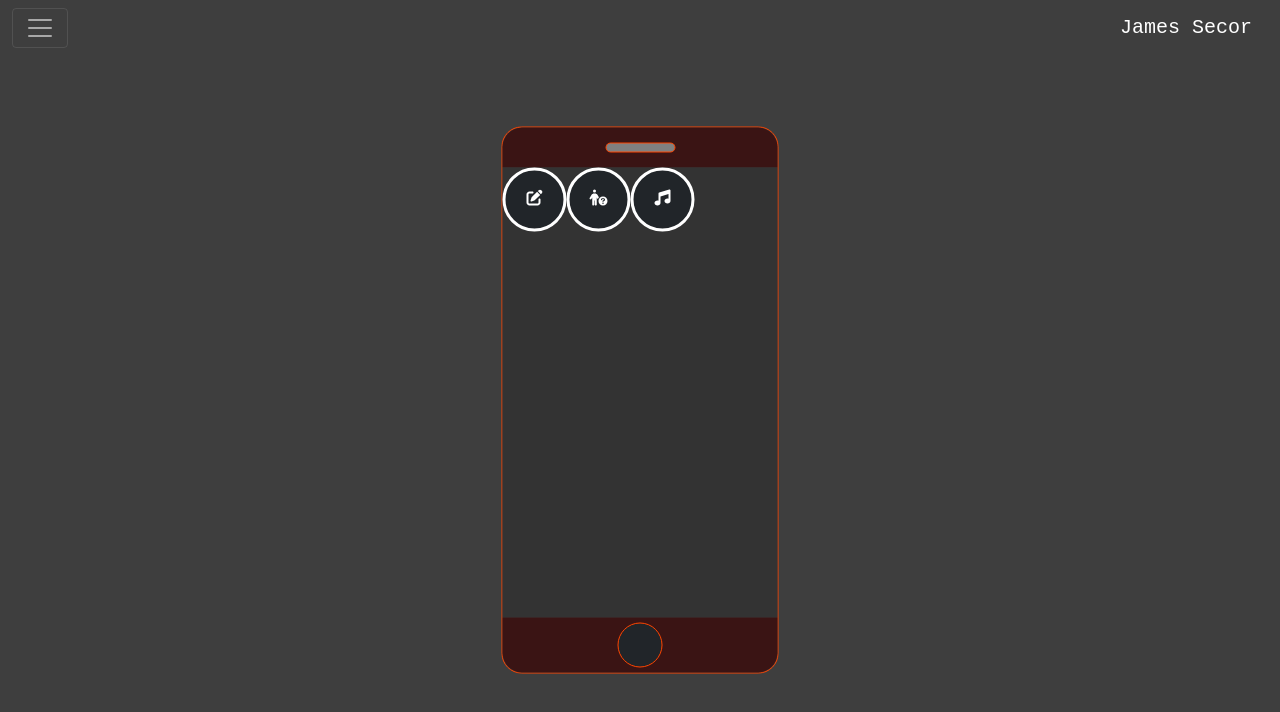
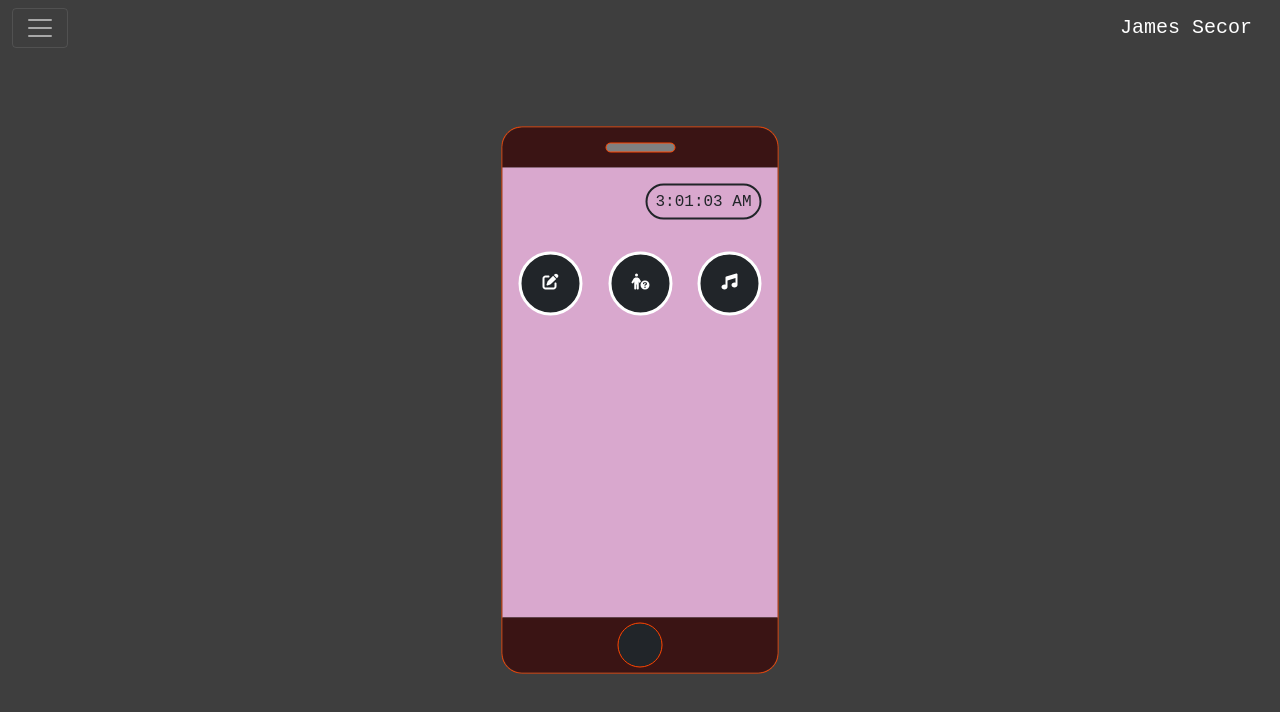
Before and after one commit to jamessecor/artsite_react_frontend, a React (Create React App) app: page /nomophobia in a window 1280 px wide. Shown: the top 712 px of the page. Built offline with nearby package versions, Linux system fonts and the light colour scheme.

Commit message:
styling and time

```diff
--- a/src/components/nomophobia/Nomophobia.css
+++ b/src/components/nomophobia/Nomophobia.css
@@ -27,7 +27,8 @@
 .phone-screen {
     width: 275px;
     height: 450px;
-    background: #333;
+    /* background-image: url("jamessecor.com/public/images/2012-2021/PXL_20210216_191103895.jpg"); */
+    background: rgb(217, 168, 206);
 }
 
 .speaker {
--- a/src/components/nomophobia/Nomophobia.tsx
+++ b/src/components/nomophobia/Nomophobia.tsx
@@ -1,5 +1,5 @@
 import * as React from "react";
-import { useState } from 'react';
+import { useEffect, useState } from 'react';
 import { Button, Container, Spinner } from "react-bootstrap";
 import { BackgroundColorContext, textColor } from "../BackgroundColorProvider";
 import './Nomophobia.css';
@@ -19,15 +19,28 @@ const Nomophobia = () => {
     const [isLoading, setIsLoading] = useState(true);
     const [currentPage, setCurrentPage] = useState<Pages>(Pages.Home);
     const [clear, setClear] = useState(true);
+    const [currentTime, setCurrentTime] = useState(new Date());
+
+    useEffect(() => {
+        var timer = setInterval(() => setCurrentTime(new Date()), 1000);
+        return function cleanup() {
+            clearInterval(timer);
+        };
+    });
 
     const getPhoneApp = (currentPage: Pages) => {
         switch (currentPage) {
             case Pages.Home:
                 return (
                     <>
-                        <PhoneApp page={Pages.Canvas} setCurrentPage={setCurrentPage} icon={faEdit} />
-                        <PhoneApp page={Pages.Instagram} setCurrentPage={setCurrentPage} icon={faPersonCircleQuestion} />
-                        <PhoneApp page={Pages.Spotify} setCurrentPage={setCurrentPage} icon={faMusic} />
+                        <div className={'d-flex justify-content-end p-3'}>
+                            <span className={'py-1 px-2 border border-2 border-dark rounded-pill'}>{currentTime.toLocaleTimeString()}</span>
+                        </div>
+                        <div className={'d-flex justify-content-between p-3'}>
+                            <PhoneApp page={Pages.Canvas} setCurrentPage={setCurrentPage} icon={faEdit} />
+                            <PhoneApp page={Pages.Instagram} setCurrentPage={setCurrentPage} icon={faPersonCircleQuestion} />
+                            <PhoneApp page={Pages.Spotify} setCurrentPage={setCurrentPage} icon={faMusic} />
+                        </div>
                     </>
                 );
             case Pages.Canvas:
```
